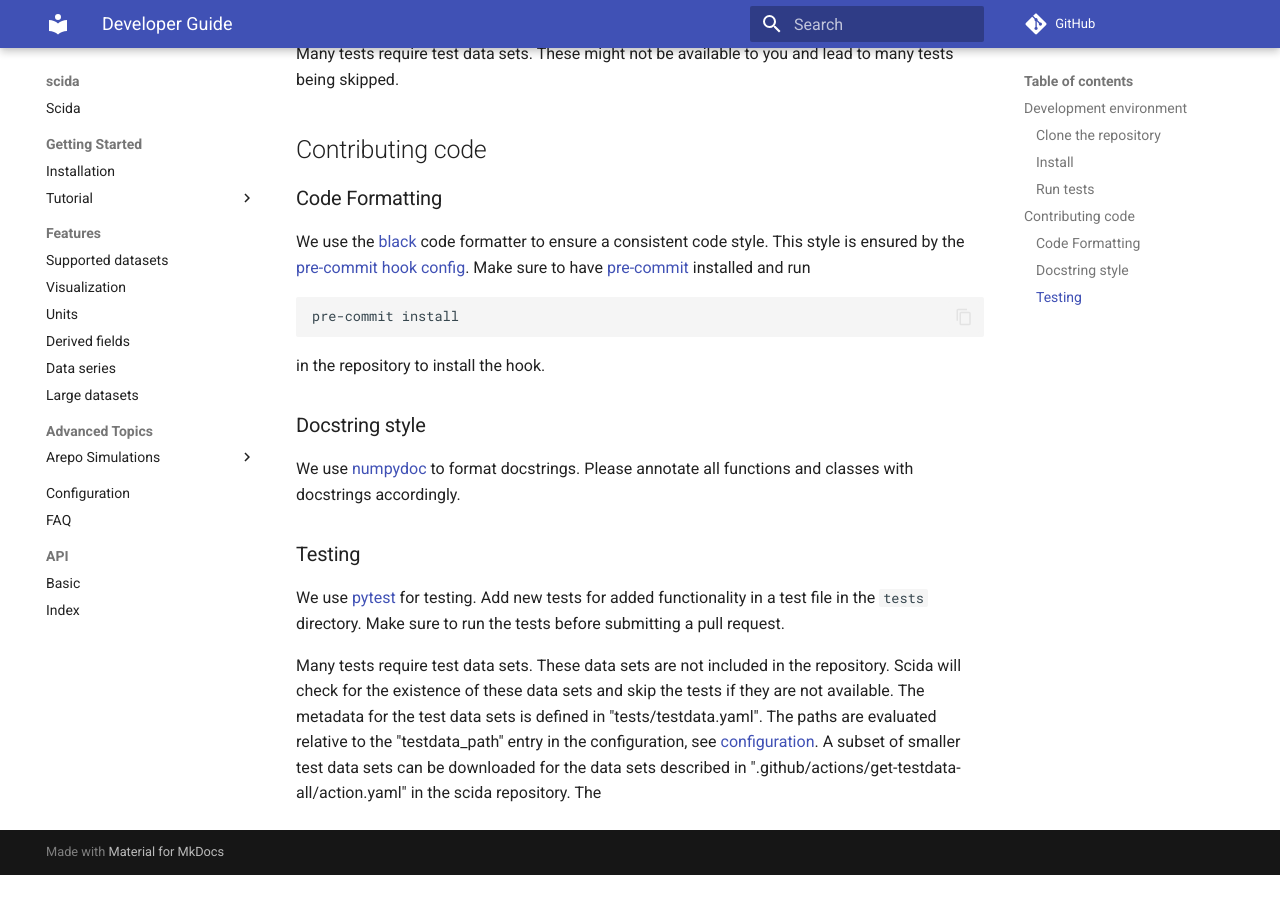
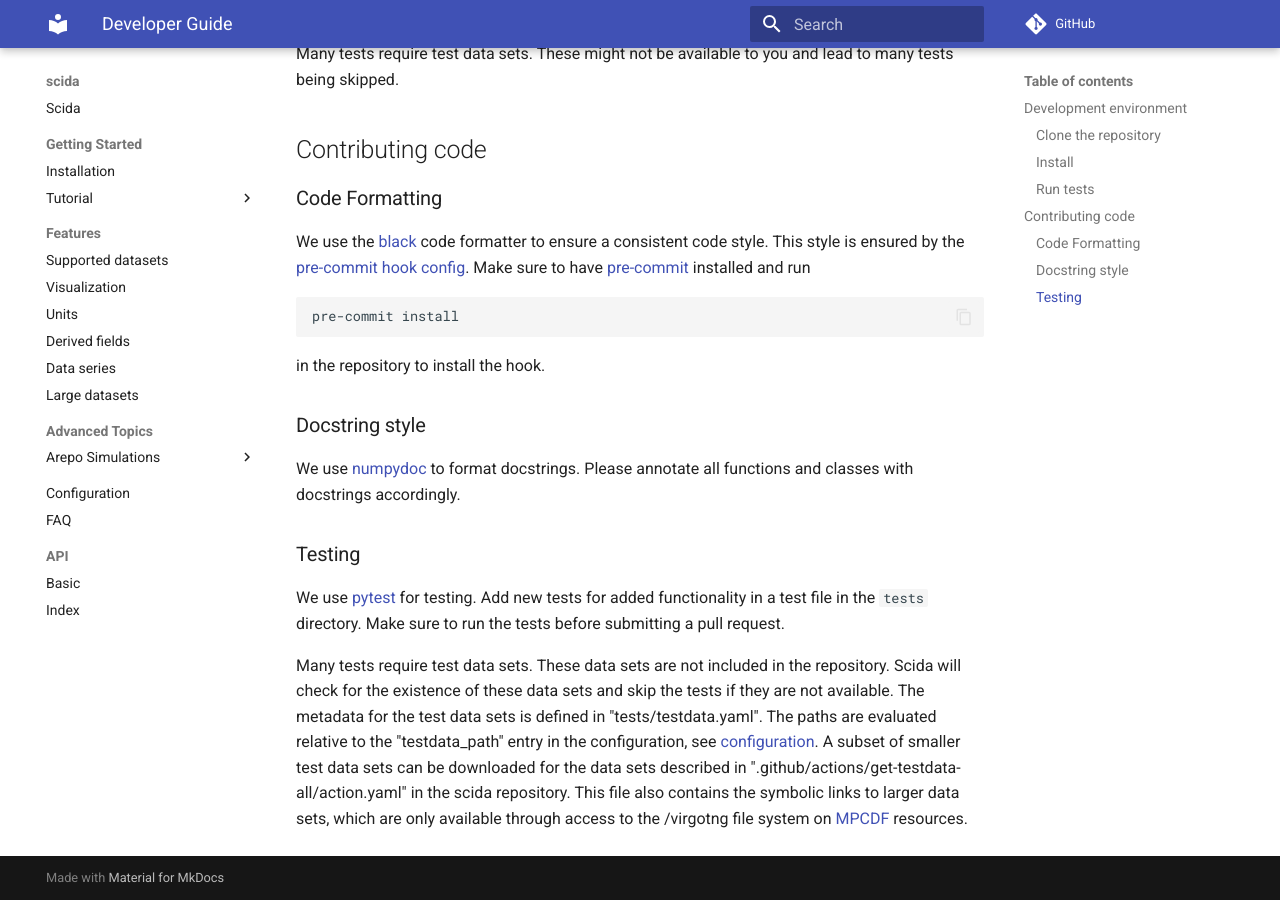
Before and after one commit to cbyrohl/scida, an MkDocs documentation site: the page built from docs/developer.md, in a window 1280 px wide and 900 px high, scrolled down 1135 px. Built offline with MkDocs 1.6.1 and Material for MkDocs 9.7.7, drawn with Linux system fonts in a browser that asks for light colours; comment, search, counter and statistics services are not loaded; before the commit the page ends 2010 px from its top, so only the background shows below that.

Commit message:
describe large testdata location i docs

```diff
--- a/docs/developer.md
+++ b/docs/developer.md
@@ -83,4 +83,5 @@ The paths are evaluated relative to the "testdata_path" entry in the configurati
 see [configuration](configuration.md).
 A subset of smaller test data sets can be downloaded for the data sets described in
 ".github/actions/get-testdata-all/action.yaml" in the scida repository.
-The
+This file also contains the symbolic links to larger data sets, which are only available
+through access to the /virgotng file system on [MPCDF](https://www.mpcdf.mpg.de/) resources.
```
